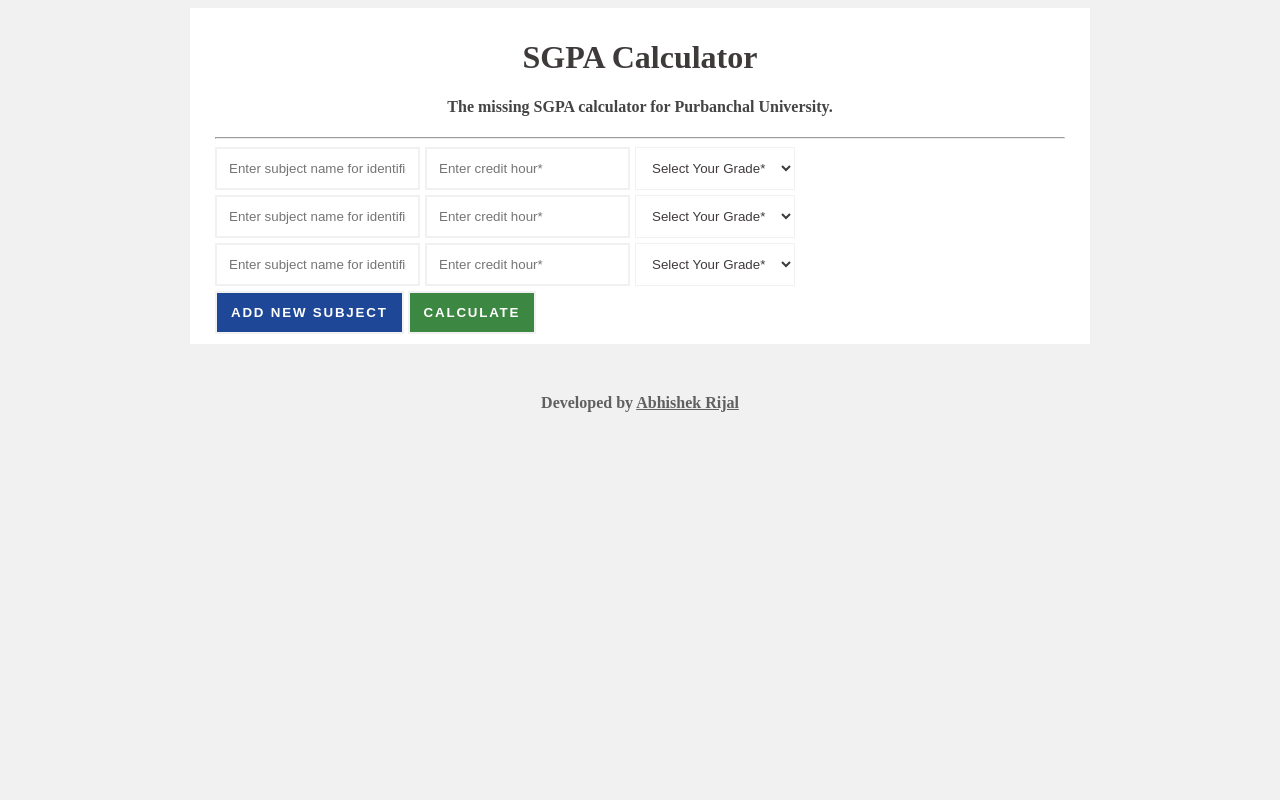
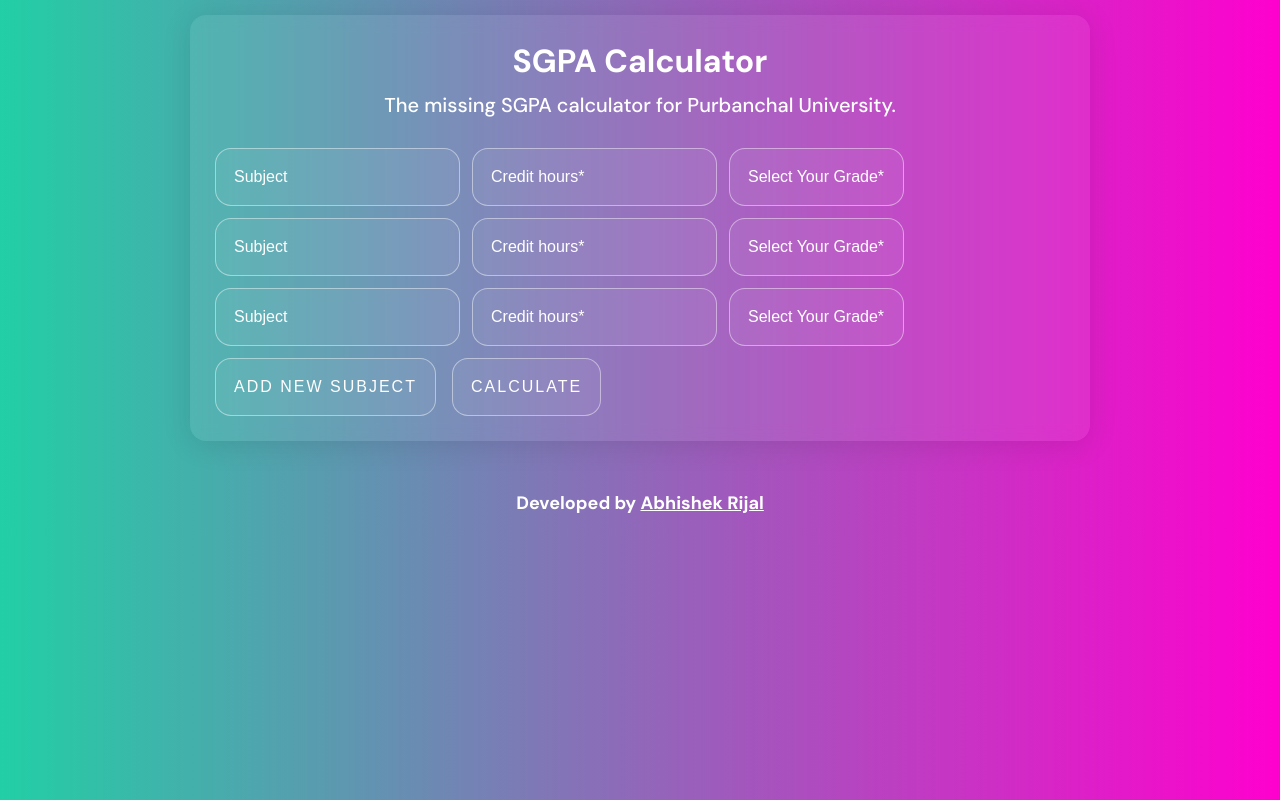
Before and after one commit to ibishek/sgpa-calculator, a website built with Vite: page index.html in a window 1280 px wide. Built offline with nearby package versions, Linux system fonts and the light colour scheme.

Commit message:
fix(index, css): UI changed

```diff
--- a/index.html
+++ b/index.html
@@ -19,13 +19,18 @@
     <meta http-equiv="X-UA-Compatible" content="ie=edge" />
     <meta http-equiv="Content-Type" content="text/html;charset=UTF-8" />
     <meta name="author" content="Abhishek Rijal" />
+    <link rel="preconnect" href="https://fonts.googleapis.com" />
+    <link rel="preconnect" href="https://fonts.gstatic.com" crossorigin />
+    <link
+      href="https://fonts.googleapis.com/css2?family=DM+Sans:wght@500;700&display=swap"
+      rel="stylesheet"
+    />
     <title>SGPA Calculator</title>
   </head>
   <body>
     <div class="container">
       <h1>SGPA Calculator</h1>
       <h4>The missing SGPA calculator for Purbanchal University.</h4>
-      <hr />
       <form
         action=""
         onclick="event.preventDefault();"
@@ -37,13 +42,14 @@
             type="text"
             name="subject"
             id="subject"
-            placeholder="Enter subject name for identification"
+            placeholder="Subject"
+            inputmode="numeric"
           />
           <input
             type="text"
             name="credit"
             id="credit"
-            placeholder="Enter credit hour*"
+            placeholder="Credit hours*"
           />
           <select name="grade" id="grade" class="form-select">
             <option value="" selected="selected" disabled="disabled">
@@ -63,13 +69,14 @@
             type="text"
             name="subject"
             id="subject"
-            placeholder="Enter subject name for identification"
+            placeholder="Subject"
           />
           <input
             type="text"
             name="credit"
             id="credit"
-            placeholder="Enter credit hour*"
+            placeholder="Credit hours*"
+            inputmode="numeric"
           />
           <select name="grade" id="grade" class="form-select">
             <option value="" selected="selected" disabled="disabled">
@@ -89,13 +96,14 @@
             type="text"
             name="subject"
             id="subject"
-            placeholder="Enter subject name for identification"
+            placeholder="Subject"
           />
           <input
             type="text"
             name="credit"
             id="credit"
-            placeholder="Enter credit hour*"
+            placeholder="Credit hours*"
+            inputmode="numeric"
           />
           <select name="grade" id="grade" class="form-select">
             <option value="" selected="selected" disabled="disabled">
@@ -116,7 +124,7 @@
         <button type="button" class="button calculate">Calculate</button>
       </div>
     </div>
-    <div class="container mt-10 response hidden">
+    <div class="container response hidden">
       <div class="when-success hidden">
         <h1 class="success-heading">Your Details</h1>
         <table>
@@ -139,9 +147,11 @@
         <h2><strong>SGPA:</strong> <span class="sgpa"></span></h2>
       </div>
       <div class="when-error hidden">
-        <h1 class="error">Error</h1>
-        There has been an error encountered during execution. Please follow the
-        following suggestions.
+        <h1>Error</h1>
+        <p>
+          There has been an error encountered during execution. Please follow
+          the following suggestions.
+        </p>
         <ol>
           <li>The only numeric value is accepted in credit hours.</li>
           <li>Please, remove the excessive input element(s).</li>
--- a/style.css
+++ b/style.css
@@ -1,168 +1,255 @@
 body {
-  background-color: #f1f1f1;
+  background: linear-gradient(
+    90deg,
+    rgb(34 207 165) 0%,
+    rgba(255, 0, 206, 1) 100%
+  );
+  font-family: "DM Sans", sans-serif;
+  margin: 0;
 }
+
 .hidden {
   display: none;
 }
+
 .show {
   display: block;
 }
+
 .container {
-  background-color: white;
   max-width: 850px;
-  margin: 0 auto;
-  padding: 10px 25px;
+  margin: 15px auto 0 auto;
+  padding: 25px;
+  background: rgba(255, 255, 255, 0.07);
+  border-radius: 16px;
+  box-shadow: 0 4px 30px rgba(0, 0, 0, 0.1);
+  backdrop-filter: blur(7.2px);
+  -webkit-backdrop-filter: blur(7.2px);
 }
+
+h1,
+h2,
+h3,
+h4 {
+  color: #fff;
+  margin: 0;
+  padding: 0;
+}
+
 h1 {
-  color: #3e3a3a;
   margin-bottom: 10px;
   text-align: center;
+  font-weight: 700;
 }
-h2 {
-  color: #3e3a3a;
+
+h4 {
+  text-align: center;
+  font-weight: 500;
+  font-size: 20px;
 }
-h3 {
-  color: #3e3a3a;
-}
-h4 {
-  color: #444444;
-  text-align: center;
-}
+
 form {
   width: 100%;
+  margin-top: 30px;
 }
+
 .form-group {
   align-items: center;
   display: flex;
   flex-wrap: wrap;
-  gap: 5px;
-  margin: 5px 0;
+  gap: 12px;
 }
+
+.form-group:not(:first-child) {
+  margin-top: 12px;
+}
+
 input,
 select {
-  color: #403a3a;
-  background-color: #ffff;
-  border-color: #f1f1f1;
-  border-radius: 0;
+  font-size: 16px;
+  line-height: 24px;
+  font-weight: 500;
+  padding: 16px 18px;
+  color: #fff;
   border-style: solid;
-  outline: none;
-  padding: 12px;
+  background: rgba(255, 255, 255, 0.05);
+  border-radius: 16px;
+  border: 1px solid rgba(255, 255, 255, 0.45);
 }
+
+select {
+  appearance: unset;
+}
+
+select option {
+  color: #000;
+}
+
+input::placeholder {
+  color: #fff;
+}
+
 .close {
-  background-color: #eb453d;
-  border-color: #eb453d;
-  border-style: solid;
-  border-radius: 50%;
-  color: white;
+  color: #fff;
+  width: 43px;
+  height: 43px;
+  border: 0;
   cursor: pointer;
   font-size: 20px;
-  font-weight: 900;
+  background: rgba(255, 255, 255, 0.05);
+  border-radius: 9999px;
+  border: 1px solid rgba(255, 255, 255, 0.45);
 }
+
 .button {
-  border-color: #f1f1f1;
-  border-radius: 0;
-  border-style: solid;
+  font-size: 16px;
+  line-height: 24px;
+  font-weight: 500;
+  padding: 16px 18px;
+  color: #fff;
   cursor: pointer;
-  font-weight: 800;
-  letter-spacing: 1.8px;
-  outline: none;
-  padding: 12px 14px;
-  position: relative;
+  letter-spacing: 2px;
   text-transform: uppercase;
+  background: rgba(255, 255, 255, 0.05);
+  border-radius: 16px;
+  border: 1px solid rgba(255, 255, 255, 0.45);
 }
+
 .button:active {
   transform: translateY(1px);
 }
+
 .button-text {
   z-index: 10;
 }
+
 .add-new {
-  background-color: #1e4797;
-  color: white;
-  box-shadow: inset 0 0 0 0 #2465e7;
-  transition: all ease-in-out 500ms;
+  margin-right: 12px;
 }
-.add-new:hover {
-  box-shadow: inset 220px 0 0 0 #2465e7;
+
+.buttons-group {
+  margin-top: 12px;
 }
-.calculate {
-  background-color: #3c8741;
-  color: white;
-  box-shadow: inset 0 0 0 0 #6dc173;
-  transition: all ease-in-out 500ms;
-}
-.calculate:hover {
-  box-shadow: inset -220px 0 0 0 #6dc173;
-}
-.mt-10 {
-  margin-top: 10px;
+
+input,
+select,
+button {
+  outline-color: #fff;
+  outline-offset: 4px;
+  outline-width: 1px;
 }
 
 table {
   width: 100%;
+  border-spacing: 0;
+  margin-bottom: 14px;
 }
+
 thead > tr > th {
   border-bottom: 1px solid #d3d3d3;
-  color: #3e3a3a;
-  font-weight: 800;
-  padding: 8px 0;
+  color: #fff;
+  font-weight: 700;
+  padding: 16px 18px;
   text-transform: uppercase;
-  letter-spacing: 1.5px;
+  letter-spacing: 2px;
 }
+
 tbody > tr > td,
 tfoot > tr > td {
   border-bottom: 1px solid #d3d3d3;
-  color: #403a3a;
-  padding: 14px 0;
+  color: #fff;
+  padding: 16px 18px;
 }
+
+tbody > tr:hover {
+  background: rgba(255, 255, 255, 0.19);
+  box-shadow: 0 4px 30px rgba(0, 0, 0, 0.1);
+  backdrop-filter: blur(4px);
+  -webkit-backdrop-filter: blur(4px);
+}
+
 tbody > tr > td:first-child {
   text-align: right;
 }
+
 tbody > tr > td:not(:first-child) {
   text-align: center;
 }
+
 tfoot > tr > td:first-child {
   text-align: right;
 }
 
-.error {
-  color: #d32f27;
+.when-error {
+  color: #fff;
 }
-.when-error {
-  color: #2e2e2e;
+
+.when-error p,
+.when-error ol {
+  font-size: 18px;
+  line-height: 24px;
 }
+
+.when-error ol {
+  margin: 0;
+}
+
 footer {
-  color: #606060;
-  font-weight: 800;
+  color: #fff;
+  font-weight: 700;
   margin-top: 50px;
   text-align: center;
+  font-size: 18px;
+  margin-bottom: 15px;
 }
-a {
-  color: #606060;
+
+footer a {
+  color: #fff;
 }
+
+::-webkit-scrollbar {
+  width: 8px;
+}
+
+::-webkit-scrollbar-track {
+  background: rgba(255, 0, 206, 1);
+}
+
+::-webkit-scrollbar-thumb {
+  background: #fff;
+  border-radius: 16px;
+}
+
 @media screen and (max-width: 640px) {
   input {
     width: 100%;
-    border-radius: 20px;
   }
+
   select {
-    width: calc(100% - 40px);
-    border-radius: 20px;
+    width: calc(100% - 60px);
   }
+
   select.form-select {
     width: 100%;
   }
-  .form-group:not(:first-child) {
-    margin-top: 27px;
+
+  .form-group:not(:first-child),
+  .buttons-group {
+    margin-top: 32px;
   }
-  .button {
-    border-radius: 20px;
+
+  .when-success {
+    overflow-x: scroll;
   }
 }
 
-@media screen and (max-width: 390px) {
+@media screen and (max-width: 450px) {
   .button {
     width: 100%;
+  }
+
+  .add-new {
+    margin-bottom: 12px;
   }
 }
 
@@ -173,7 +260,4 @@
   .buttons-group {
     display: none;
   }
-  .mt-10 {
-    margin-top: 0;
-  }
 }
```
